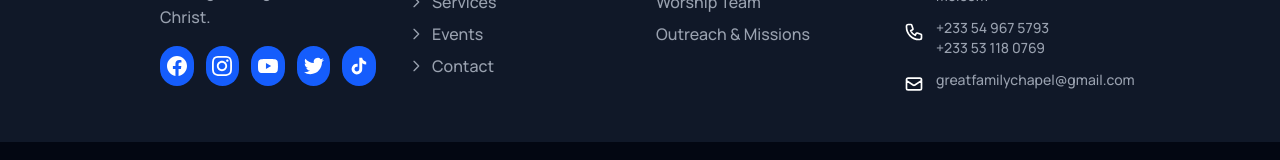
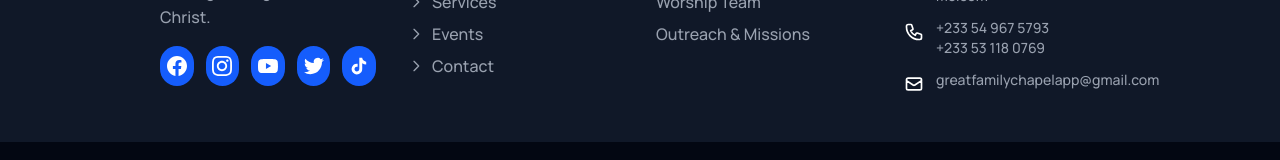
Before and after one commit to davidakuffo/Greatfamilychap-, a React (Vite) app: page / in a window 1280 px wide. Shown: the part 6609-6769 px from the top of the page. Built offline with nearby package versions, Linux system fonts and the light colour scheme; no server answers; the database is empty.

Commit message:
fix: update email address in Footer component

```diff
--- a/src/components/Footer.jsx
+++ b/src/components/Footer.jsx
@@ -43,7 +43,7 @@ const Footer = () => {
           <path strokeLinecap='round' strokeLinejoin='round' strokeWidth='2' d='M3 8l7.89 5.26a2 2 0 002.22 0L21 8M5 19h14a2 2 0 002-2V7a2 2 0 00-2-2H5a2 2 0 00-2 2v10a2 2 0 002 2z'></path>
         </svg>
       ),
-      text: 'greatfamilychapel@gmail.com'
+      text: 'greatfamilychapelapp@gmail.com'
     }
   ]
 
```
